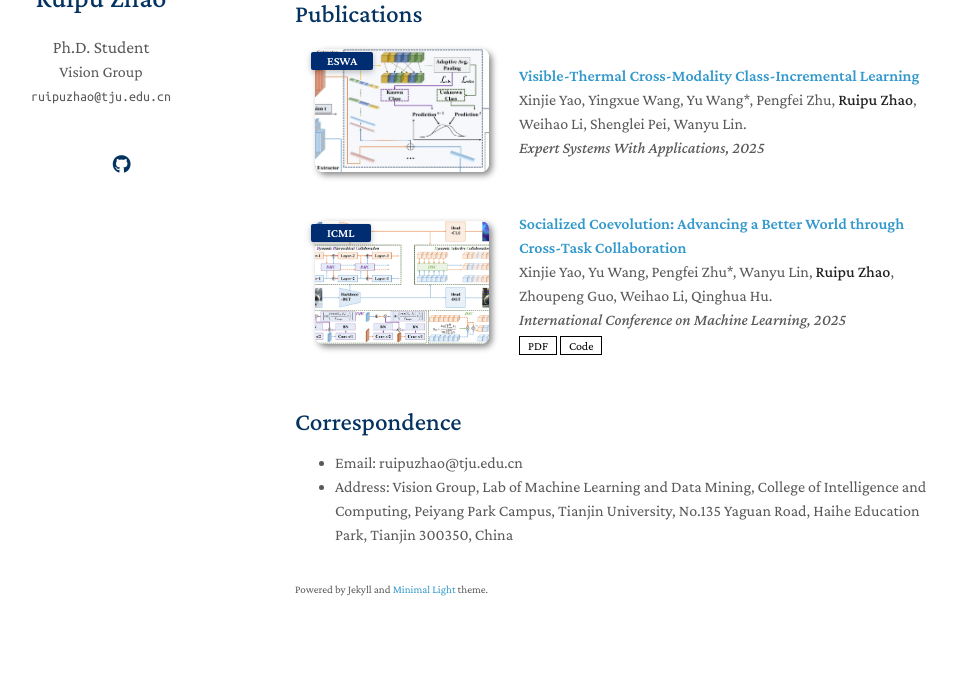
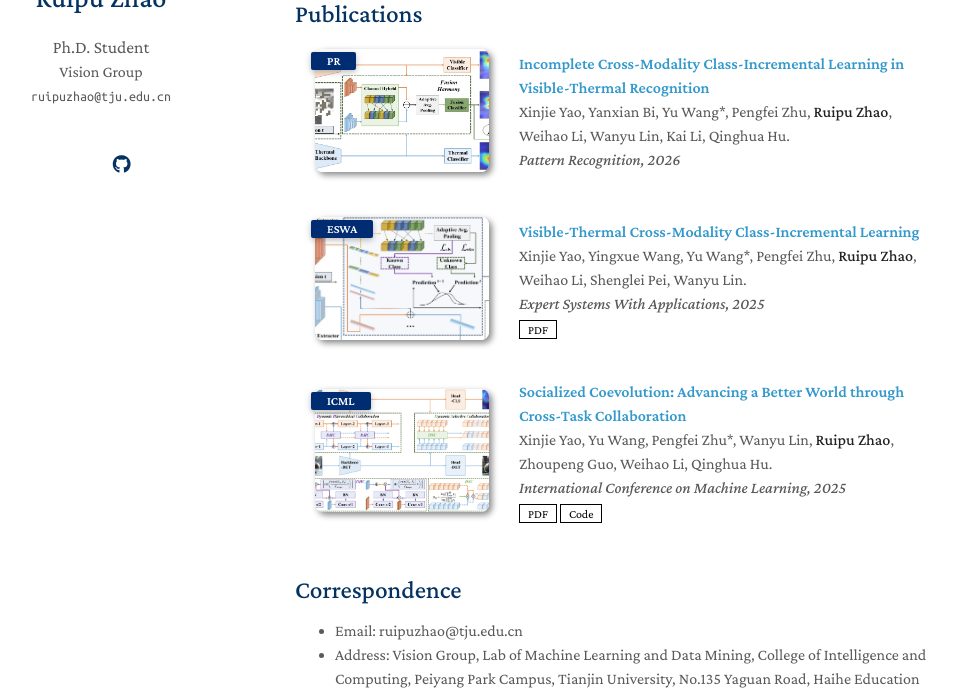
Before and after one commit to RuipuZhao/ruipuzhao.github.io, a Jekyll site: the page built from index.md, in a window 1280 px wide and 900 px high, scrolled down 447 px, cut to the strip 206-900 px from the top of the window. Shown: the whole strip, without its empty margins (175-1131 px from the left). Built offline with Jekyll 4.4.1, drawn with Linux system fonts in a browser that asks for light colours; a style sheet for code colours, icons or effects is not loaded; our own code applies the rules of GitHub Pages for plain Markdown files; before the commit the page ends 1323 px from its top, so only the background shows below that.

Commit message:
Update publications.yml

```diff
--- a/_data/publications.yml
+++ b/_data/publications.yml
@@ -1,10 +1,18 @@
 main:
+
+  - title: "Incomplete Cross-Modality Class-Incremental Learning in Visible-Thermal Recognition"
+    authors: Xinjie Yao, Yanxian Bi, Yu Wang*, Pengfei Zhu, <strong>Ruipu Zhao</strong>, Weihao Li, Wanyu Lin, Kai Li, Qinghua Hu.
+    conference_short: PR
+    conference: Pattern Recognition, 2026
+    pdf:
+    code:
+    image: ./assets/img/ICMCIL_PR.jpg
 
   - title: "Visible-Thermal Cross-Modality Class-Incremental Learning"
     authors: Xinjie Yao, Yingxue Wang, Yu Wang*, Pengfei Zhu, <strong>Ruipu Zhao</strong>, Weihao Li, Shenglei Pei, Wanyu Lin.
     conference_short: ESWA
     conference: Expert Systems With Applications, 2025
-    pdf:
+    pdf: https://www.sciencedirect.com/science/article/pii/S0957417425021529
     code:
     image: ./assets/img/CMCIL_ESWA.jpg
 
@@ -12,6 +20,6 @@ main:
     authors: Xinjie Yao, Yu Wang, Pengfei Zhu*, Wanyu Lin, <strong>Ruipu Zhao</strong>, Zhoupeng Guo, Weihao Li, Qinghua Hu.
     conference_short: ICML
     conference: International Conference on Machine Learning, 2025
-    pdf: https://scholar.google.com/citations?hl=zh-CN&user=tScuhLkAAAAJ
+    pdf: https://openreview.net/pdf?id=0WQJ6DFSKp
     code: https://github.com/yxjdarren/SC
     image: ./assets/img/SC_ICML.jpg
```
